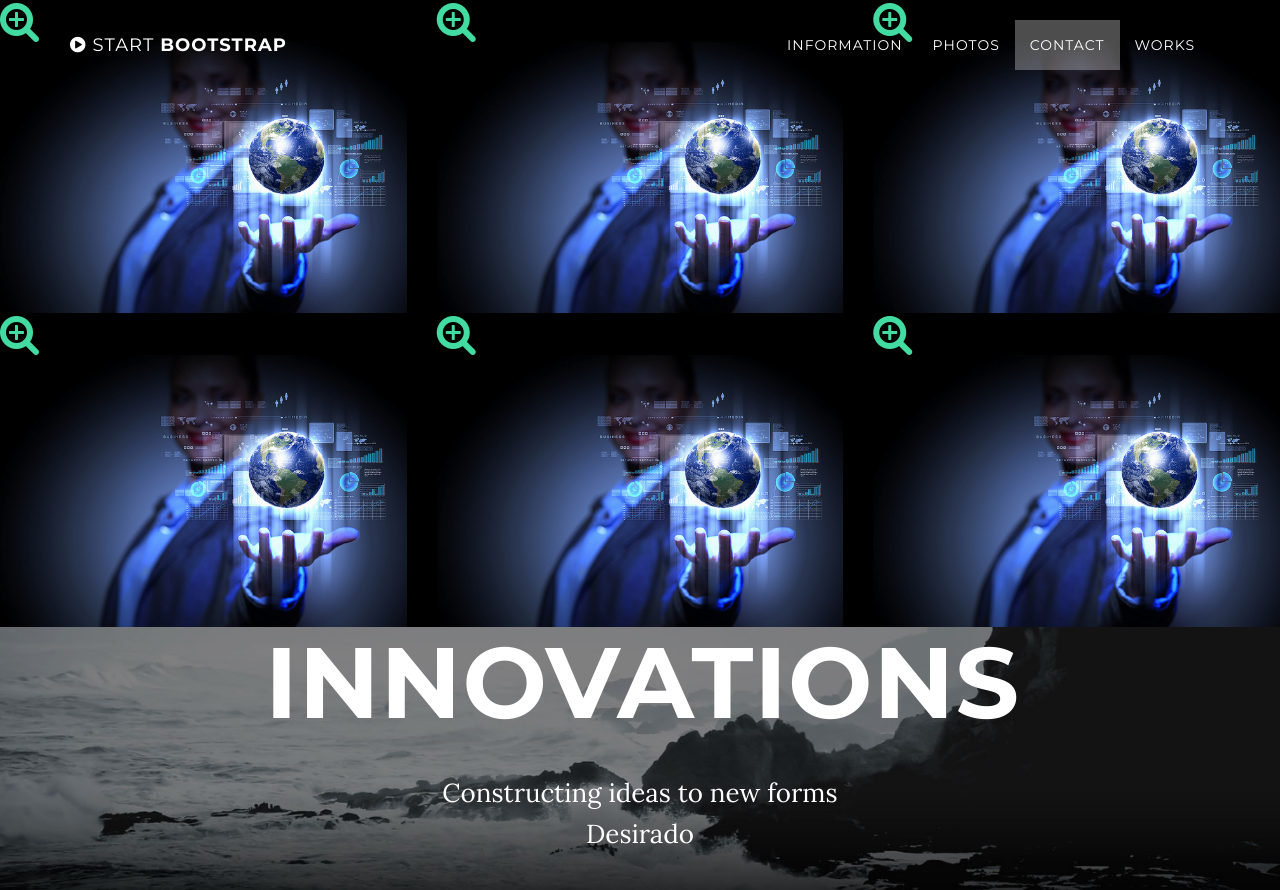
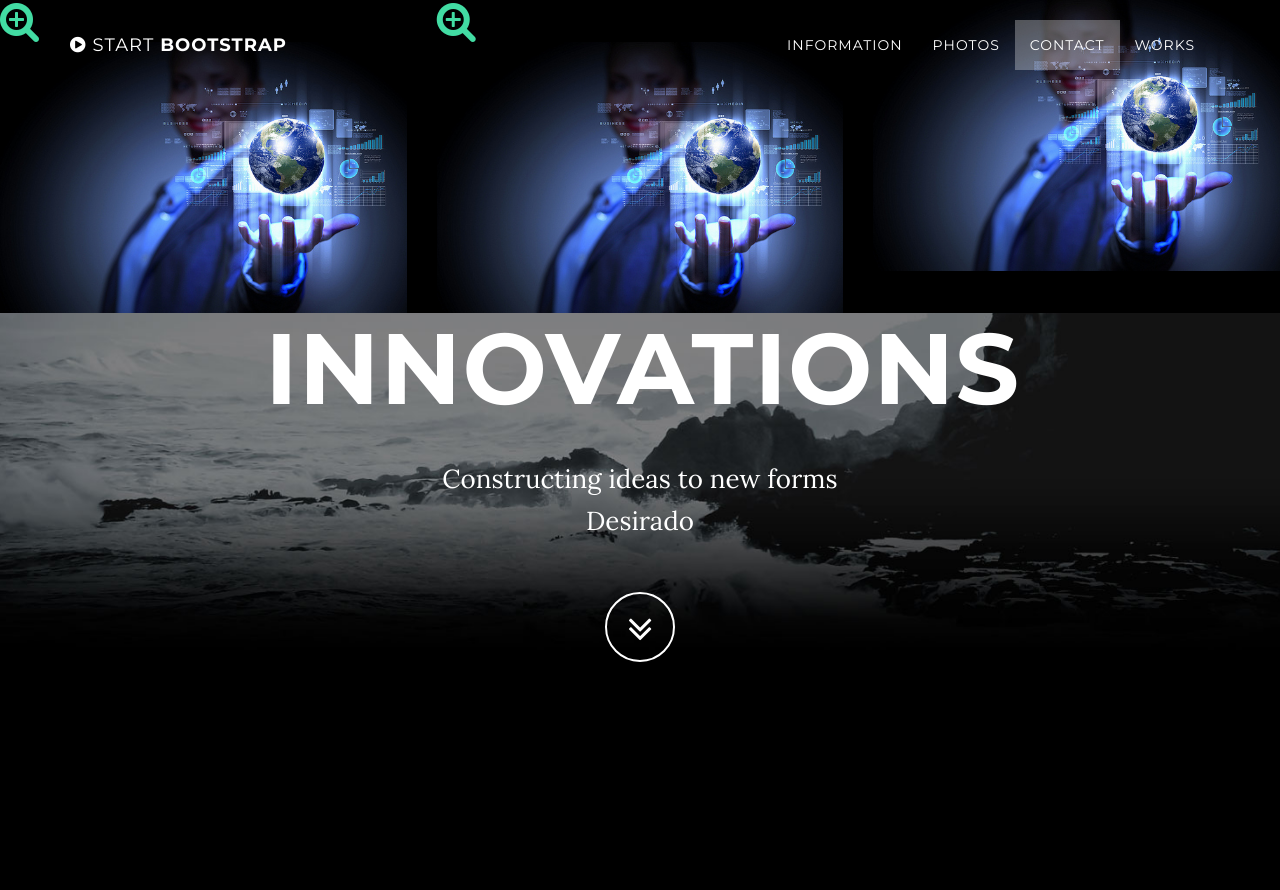
Before and after one commit to cyconne/Des, a website: page index.html in a window 1280 px wide. Shown: the top 890 px of the page. Drawn offline with nearby package versions, Linux system fonts and the light colour scheme; some packages are replaced by stand-ins of ours.

Commit message:
Update index.html

```diff
--- a/index.html
+++ b/index.html
@@ -42,44 +42,11 @@
                 </div>
            <div class="col-sm-4 portfolio-item">
                     <a href="#portfolioModal3" class="portfolio-link" data-toggle="modal">
-                        <div class="caption">
-                            <div class="caption-content">
-                                <i class="fa fa-search-plus fa-3x"></i>
-                            </div>
-                        </div>
+
                         <img src="img/1.png" class="img-responsive" alt="">
                     </a>
                 </div>
-          <div class="col-sm-4 portfolio-item">
-                    <a href="#portfolioModal4" class="portfolio-link" data-toggle="modal">
-                        <div class="caption">
-                            <div class="caption-content">
-                                <i class="fa fa-search-plus fa-3x"></i>
-                            </div>
-                        </div>
-                        <img src="img/1.png" class="img-responsive" alt="">
-                    </a>
-                </div>
-                <div class="col-sm-4 portfolio-item">
-                    <a href="#portfolioModal5" class="portfolio-link" data-toggle="modal">
-                        <div class="caption">
-                            <div class="caption-content">
-                                <i class="fa fa-search-plus fa-3x"></i>
-                            </div>
-                        </div>
-                        <img src="img/1.png" class="img-responsive" alt="">
-                    </a>
-                </div>
-                <div class="col-sm-4 portfolio-item">
-                    <a href="#portfolioModal6" class="portfolio-link" data-toggle="modal">
-                        <div class="caption">
-                            <div class="caption-content">
-                                <i class="fa fa-search-plus fa-3x"></i>
-                            </div>
-                        </div>
-                        <img src="img/1.png" class="img-responsive" alt="">
-                    </a>
-                </div>
+
 
 
     <!-- Theme CSS -->
```
